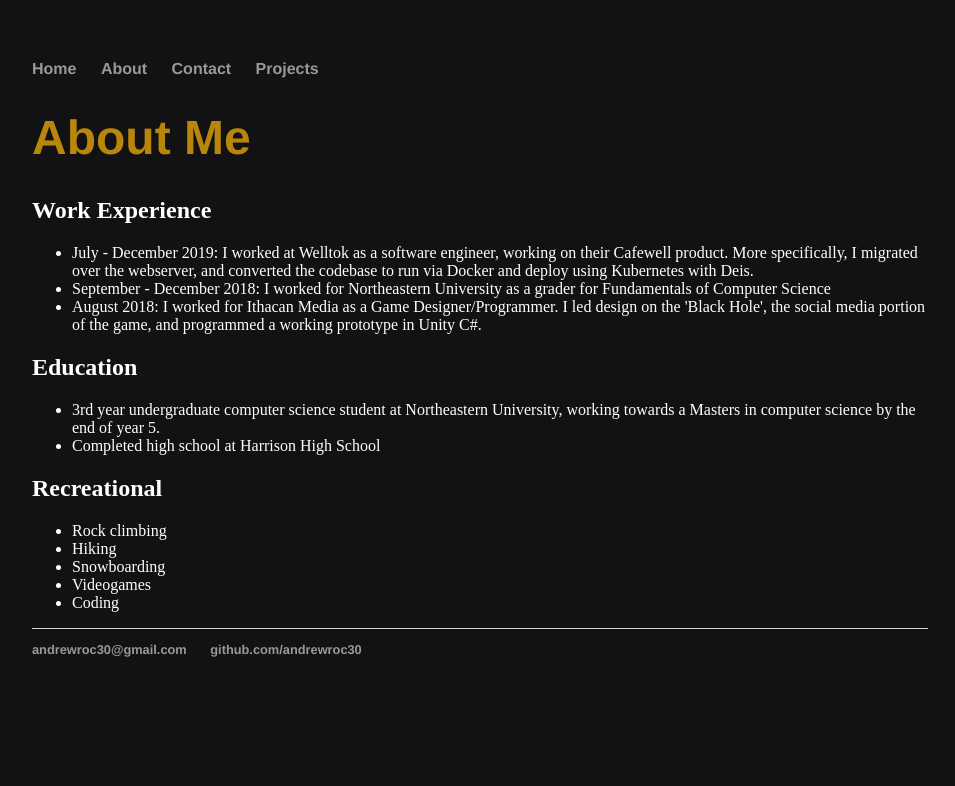
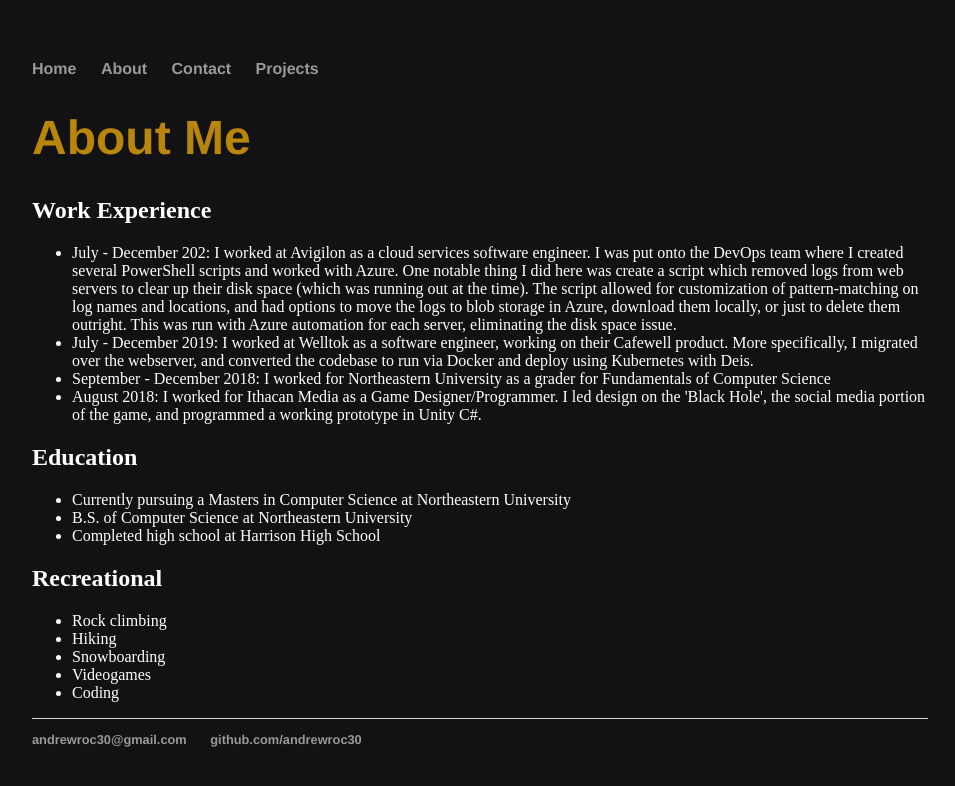
Before and after one commit to andrewroc30/andrewroc30.github.io, a Jekyll site: the page built from about/index.html, in a window 1280 px wide. Shown: the top 786 px of the page, without its empty margins (160-1115 px from the left). Built offline with Jekyll 4.4.1, drawn with Linux system fonts in a browser that asks for light colours.

```diff
--- a/about/index.html
+++ b/about/index.html
@@ -7,7 +7,8 @@ title: About
 <h2>Work Experience</h2>
 <div class="Work Experience">
     <ul>
-        <li>July - December 2019: I worked at Welltok as a software engineer, working on their Cafewell product. More specifically,  I migrated over the webserver, and converted the codebase to run via Docker and deploy using Kubernetes with Deis.</li>
+        <li>July - December 202: I worked at Avigilon as a cloud services software engineer.  I was put onto the DevOps team where I created several PowerShell scripts and worked with Azure.  One notable thing I did here was create a script which removed logs from web servers to clear up their disk space (which was running out at the time).  The script allowed for customization of pattern-matching on log names and locations, and had options to move the logs to blob storage in Azure, download them locally, or just to delete them outright.  This was run with Azure automation for each server, eliminating the disk space issue.</li>
+        <li>July - December 2019: I worked at Welltok as a software engineer, working on their Cafewell product. More specifically, I migrated over the webserver, and converted the codebase to run via Docker and deploy using Kubernetes with Deis.</li>
         <li>September - December 2018: I worked for Northeastern University as a grader for Fundamentals of Computer Science</li>
         <li>August 2018: I worked for Ithacan Media as a Game Designer/Programmer.  I led design on the 'Black Hole', the social media portion of the game, and programmed a working prototype in Unity C#.</li>
     </ul>
@@ -16,7 +17,8 @@ title: About
 <h2>Education</h2>
 <div class="Education">
     <ul>
-        <li>3rd year undergraduate computer science student at Northeastern University, working towards a Masters in computer science by the end of year 5.</li>
+        <li>Currently pursuing a Masters in Computer Science at Northeastern University</li>
+        <li>B.S. of Computer Science at Northeastern University</li>
         <li>Completed high school at Harrison High School</li>
     </ul>
 </div>
--- a/contact/index.html
+++ b/contact/index.html
@@ -5,8 +5,8 @@ title: Andrew Rocchi
 <div class="blurb">
 	<h1>Contact Me</h1>
 	<div class="contact">
-		407 Huntington Avenue<br>
-		Boston, MA 02115<br>
+		610 Columbus Ave<br>
+		Boston, MA 02118<br>
 		(914)-715-4241<br>
 		andrewroc30@gmail.com<br>
         <br>
--- a/index.html
+++ b/index.html
@@ -4,6 +4,5 @@ title: Andrew Rocchi, Developer
 ---
 <div class="blurb">
 	<h1>Andrew Rocchi</h1>
-	<p>I'm currently a 3rd year computer science student at Northeastern University.  This site is to give a simple,
-		centralized source for work that I've done.</p>
+	<p>I'm currently a graduate student studying computer science at Northeastern University.  This site is to give a simple, centralized source for work that I've done.</p>
 </div><!-- /.blurb -->
```
